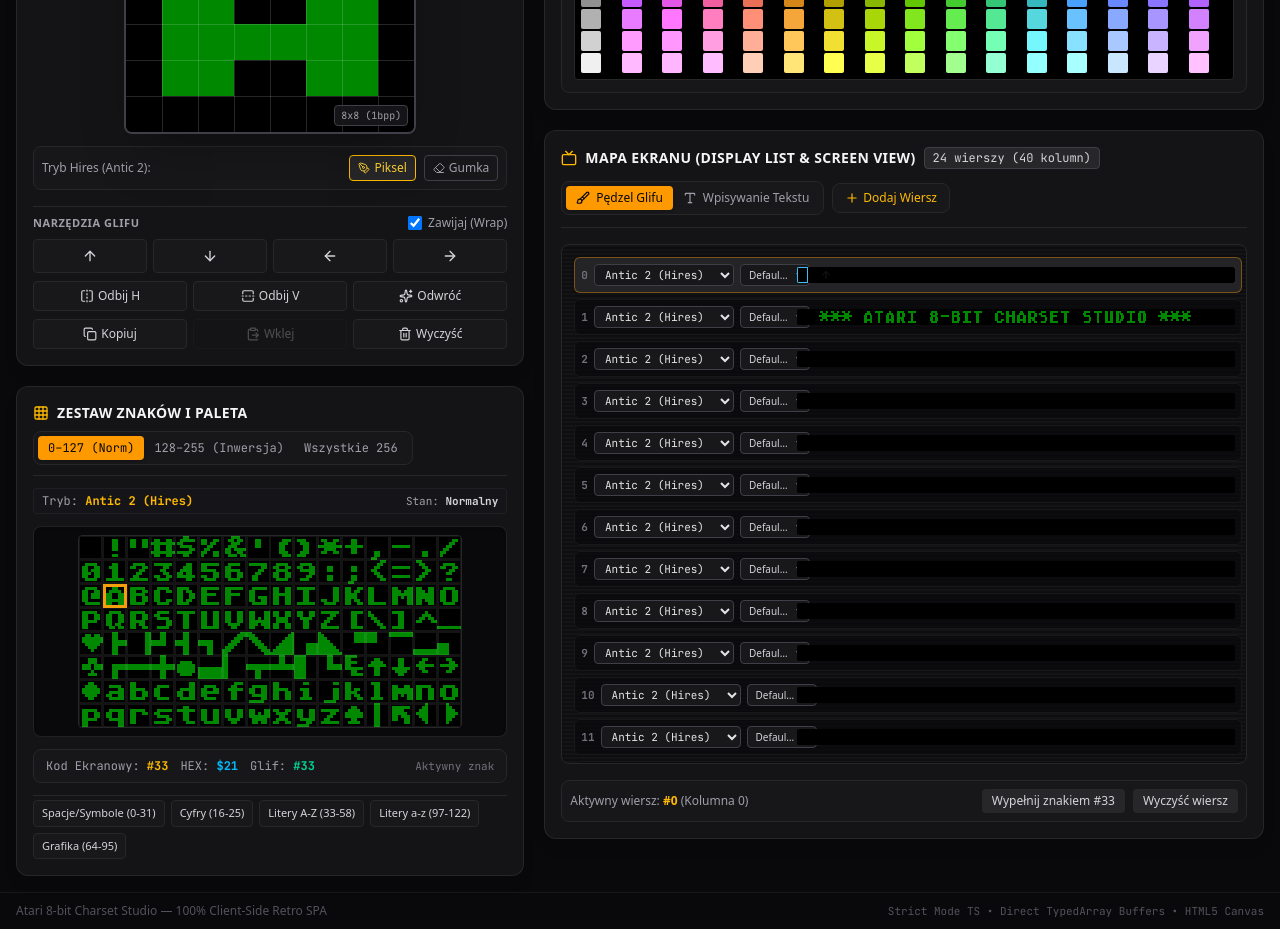
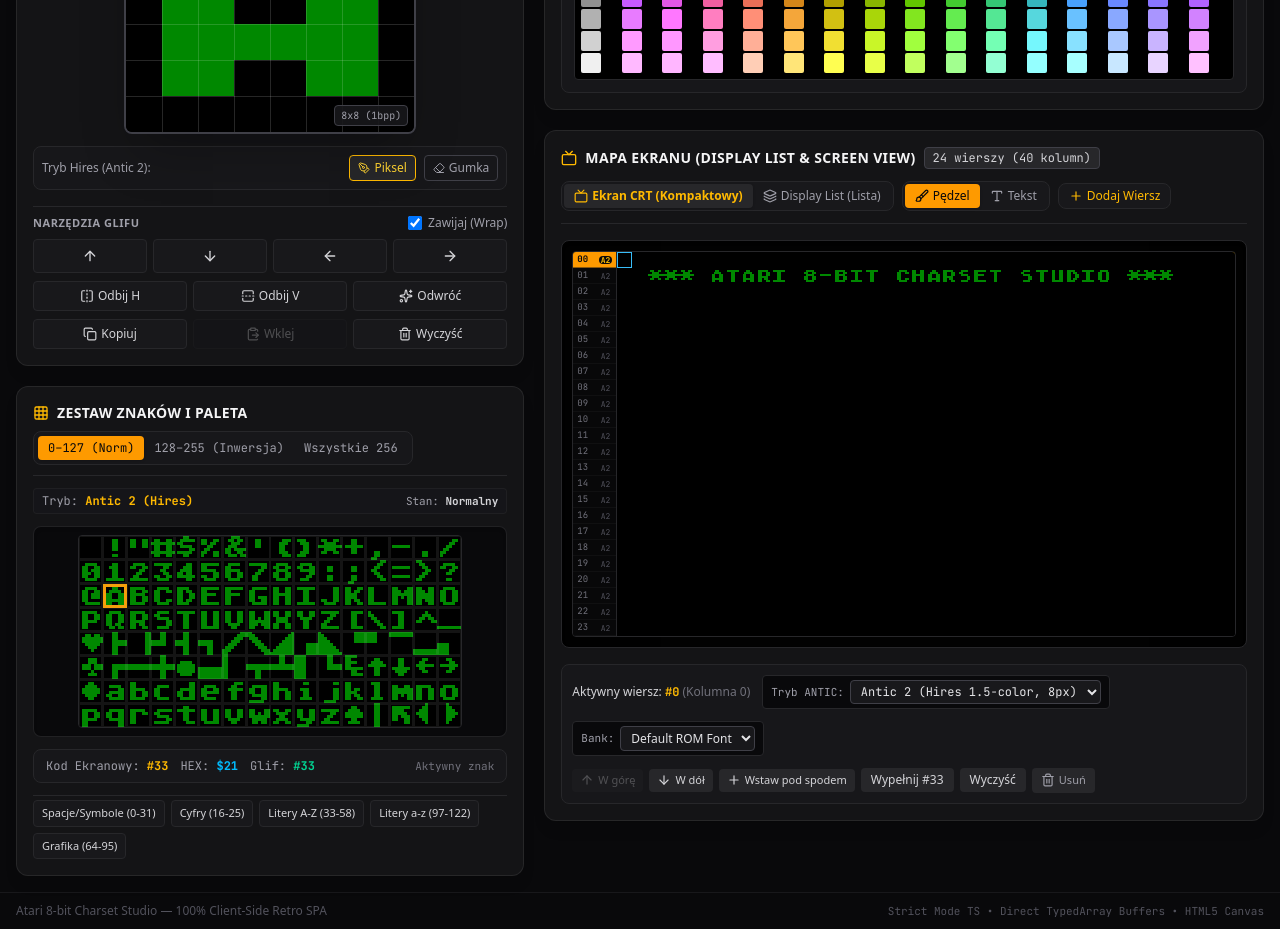
Before and after one commit to grzes71/atari-charset-studio, a React (Vite) app: page / in a window 1280 px wide. Shown: the part 380-1309 px from the top of the page. Built offline with nearby package versions, Linux system fonts and the light colour scheme.

Commit message:
fix: Update Readme

```diff
--- a/src/components/ScreenMap/ScreenMap.tsx
+++ b/src/components/ScreenMap/ScreenMap.tsx
@@ -7,6 +7,7 @@
   ArrowDown,
   Type,
   Brush,
+  Layers,
 } from 'lucide-react';
 import { useAppStore } from '../../store/appStore';
 import { ScreenMapRenderer } from '../../core/renderers/ScreenMapRenderer';
@@ -112,12 +113,10 @@
       onMouseMove={handleMouseMove}
       onMouseUp={handleMouseUp}
       onMouseLeave={handleMouseLeave}
-      className={`cursor-crosshair rounded-xs transition-all ${
-        isSelectedRow ? 'ring-1 ring-amber-500/50 shadow-md' : ''
-      }`}
+      className="cursor-crosshair block"
       style={{
-        width: '100%',
-        maxWidth: '640px',
+        width: '640px',
+        maxWidth: '100%',
         imageRendering: 'pixelated',
         height: `${height}px`,
       }}
@@ -127,6 +126,7 @@
 
 export const ScreenMap: React.FC = () => {
   const [textInput, setTextInput] = useState('');
+  const [viewTab, setViewTab] = useState<'screen' | 'displayList'>('screen');
   const {
     screenRows,
     banks,
@@ -171,37 +171,64 @@
           </span>
         </div>
 
+        {/* View Switch & Tools */}
+        <div className="flex flex-wrap items-center gap-2">
+          {/* Tab View Toggle */}
+          <div className="flex items-center bg-zinc-900 p-0.5 rounded-lg border border-zinc-800 text-xs">
+            <button
+              onClick={() => setViewTab('screen')}
+              className={`flex items-center gap-1 px-2.5 py-1 rounded transition font-medium ${
+                viewTab === 'screen'
+                  ? 'bg-zinc-800 text-amber-400 font-semibold shadow'
+                  : 'text-zinc-400 hover:text-zinc-200'
+              }`}
+            >
+              <Tv className="w-3.5 h-3.5" />
+              <span>Ekran CRT (Kompaktowy)</span>
+            </button>
+            <button
+              onClick={() => setViewTab('displayList')}
+              className={`flex items-center gap-1 px-2.5 py-1 rounded transition font-medium ${
+                viewTab === 'displayList'
+                  ? 'bg-zinc-800 text-amber-400 font-semibold shadow'
+                  : 'text-zinc-400 hover:text-zinc-200'
+              }`}
+            >
+              <Layers className="w-3.5 h-3.5" />
+              <span>Display List (Lista)</span>
+            </button>
+          </div>
+
           {/* Tools: Paint Mode / Text Mode */}
-        <div className="flex items-center gap-2">
-          <div className="flex items-center bg-zinc-900 p-1 rounded-lg border border-zinc-800">
+          <div className="flex items-center bg-zinc-900 p-0.5 rounded-lg border border-zinc-800">
             <button
               onClick={() => setScreenPaintMode('glyph')}
-              className={`flex items-center gap-1.5 px-2.5 py-1 rounded text-xs font-medium transition ${
+              className={`flex items-center gap-1 px-2.5 py-1 rounded text-xs font-medium transition ${
                 screenPaintMode === 'glyph'
                   ? 'bg-amber-500 text-zinc-950 font-bold shadow'
                   : 'text-zinc-400 hover:text-zinc-200'
               }`}
             >
               <Brush className="w-3.5 h-3.5" />
-              <span>Pędzel Glifu</span>
+              <span>Pędzel</span>
             </button>
             <button
               onClick={() => setScreenPaintMode('text')}
-              className={`flex items-center gap-1.5 px-2.5 py-1 rounded text-xs font-medium transition ${
+              className={`flex items-center gap-1 px-2.5 py-1 rounded text-xs font-medium transition ${
                 screenPaintMode === 'text'
                   ? 'bg-amber-500 text-zinc-950 font-bold shadow'
                   : 'text-zinc-400 hover:text-zinc-200'
               }`}
             >
               <Type className="w-3.5 h-3.5" />
-              <span>Wpisywanie Tekstu</span>
+              <span>Tekst</span>
             </button>
           </div>
 
           <button
             onClick={() => addRow()}
             title="Dodaj nowy wiersz na końcu ekranu"
-            className="flex items-center gap-1 px-3 py-1.5 rounded-lg bg-zinc-900 hover:bg-zinc-800 border border-zinc-800 text-xs font-medium text-amber-400 transition"
+            className="flex items-center gap-1 px-2.5 py-1 rounded-lg bg-zinc-900 hover:bg-zinc-800 border border-zinc-800 text-xs font-medium text-amber-400 transition"
           >
             <Plus className="w-3.5 h-3.5" />
             <span>Dodaj Wiersz</span>
@@ -235,21 +262,77 @@
         </form>
       )}
 
-      {/* Screen Rows Container (Display List Rows) */}
-      <div className="flex flex-col gap-1.5 max-h-[520px] overflow-y-auto pr-1 bg-black/70 p-3 rounded-lg border border-zinc-800 scanlines shadow-inner">
+      {/* VIEW TAB 1: COMPACT SEAMLESS SCREEN VIEW (ZERO GAPS BETWEEN ROWS) */}
+      {viewTab === 'screen' && (
+        <div className="flex flex-col bg-black/90 p-2.5 rounded-lg border border-zinc-800 shadow-inner overflow-x-auto items-center">
+          <div className="flex border border-zinc-800 rounded bg-black overflow-hidden relative shadow-2xl">
+            {/* Gutter / Row Numbers */}
+            <div className="flex flex-col select-none bg-zinc-950/90 border-r border-zinc-800 shrink-0 w-11">
+              {screenRows.map((row, idx) => {
+                const rowHeight = (row.mode === 5 ? 16 : 8) * 2;
+                const isSelected = selectedRowIndex === idx;
+                return (
+                  <button
+                    key={row.id}
+                    onClick={() => setSelectedCell(idx, selectedColIndex)}
+                    title={`Wiersz #${idx} — Kliknij, aby wybrać (Tryb Antic ${row.mode})`}
+                    style={{ height: `${rowHeight}px` }}
+                    className={`flex items-center justify-between px-1 font-mono text-[9px] border-b border-zinc-900/50 transition-colors leading-none ${
+                      isSelected
+                        ? 'bg-amber-500 text-zinc-950 font-bold'
+                        : 'text-zinc-500 hover:text-zinc-200 hover:bg-zinc-800/60'
+                    }`}
+                  >
+                    <span>{idx.toString().padStart(2, '0')}</span>
+                    <span
+                      className={`text-[8px] px-0.5 rounded font-mono ${
+                        isSelected ? 'bg-zinc-950 text-amber-400' : 'text-zinc-600'
+                      }`}
+                    >
+                      {row.mode === 5 ? 'A5' : row.mode === 4 ? 'A4' : 'A2'}
+                    </span>
+                  </button>
+                );
+              })}
+            </div>
+
+            {/* Seamless Canvas Stack (Strict 0px Vertical Gap) */}
+            <div className="flex flex-col bg-black scanlines relative">
+              {screenRows.map((row, idx) => {
+                const isSelected = selectedRowIndex === idx;
+                return (
+                  <div
+                    key={row.id}
+                    onClick={() => setSelectedCell(idx, selectedColIndex)}
+                    className={`relative leading-none block p-0 m-0 ${
+                      isSelected ? 'ring-1 ring-inset ring-amber-400/70 z-10' : ''
+                    }`}
+                  >
+                    <RowCanvas rowIndex={idx} />
+                  </div>
+                );
+              })}
+            </div>
+          </div>
+        </div>
+      )}
+
+      {/* VIEW TAB 2: DETAILED DISPLAY LIST ROW EDITOR */}
+      {viewTab === 'displayList' && (
+        <div className="flex flex-col gap-1 max-h-[500px] overflow-y-auto pr-1 bg-black/70 p-2.5 rounded-lg border border-zinc-800 scanlines shadow-inner">
           {screenRows.map((row, idx) => (
             <div
               key={row.id}
               onClick={() => setSelectedCell(idx, selectedColIndex)}
-            className={`flex items-center gap-2 p-1.5 rounded-md transition-colors ${
+              className={`flex items-center gap-2 p-1.5 rounded transition-colors ${
                 selectedRowIndex === idx
                   ? 'bg-zinc-800/90 border border-amber-500/40 shadow'
                   : 'bg-zinc-950/60 border border-zinc-900 hover:border-zinc-800'
               }`}
             >
               {/* Row Number & Display List Controls */}
-            <div className="flex items-center gap-1.5 w-52 shrink-0">
-              <span className="font-mono text-[11px] text-zinc-500 w-5 text-right font-bold">
+              <div className="flex items-center gap-1.5 w-56 shrink-0">
+                <span className="font-mono text-[11px] text-zinc-400 w-5 text-right font-bold">
                   {idx}
                 </span>
 
@@ -325,30 +408,110 @@
             </div>
           ))}
         </div>
+      )}
 
-      {/* Row Quick Action Toolbar */}
+      {/* Active Row Inspector & Quick Actions Bar */}
       {activeRow && (
-        <div className="flex flex-wrap items-center justify-between gap-2 bg-zinc-900/80 p-2 rounded-lg border border-zinc-800 text-xs">
-          <div className="flex items-center gap-2">
-            <span className="text-zinc-400">
-              Aktywny wiersz: <strong className="text-amber-400">#{selectedRowIndex}</strong> (Kolumna {selectedColIndex})
+        <div className="flex flex-wrap items-center justify-between gap-3 bg-zinc-900/90 p-2.5 rounded-lg border border-zinc-800 text-xs">
+          {/* Active Row Info & Mode/Bank Selectors */}
+          <div className="flex flex-wrap items-center gap-3">
+            <span className="text-zinc-300 font-medium">
+              Aktywny wiersz: <strong className="text-amber-400 font-mono">#{selectedRowIndex}</strong>{' '}
+              <span className="text-zinc-500">(Kolumna {selectedColIndex})</span>
             </span>
+
+            {/* Quick Mode Changer for Active Row */}
+            <div className="flex items-center gap-1.5 bg-zinc-950 px-2 py-1 rounded border border-zinc-800">
+              <span className="text-[11px] text-zinc-400 font-mono">Tryb ANTIC:</span>
+              <select
+                value={activeRow.mode}
+                onChange={(e) => setRowMode(selectedRowIndex, Number(e.target.value) as AnticMode)}
+                className="bg-zinc-900 border border-zinc-700 text-zinc-200 text-xs font-mono rounded px-1.5 py-0.5 focus:outline-none focus:ring-1 focus:ring-amber-500 cursor-pointer"
+              >
+                <option value={2}>Antic 2 (Hires 1.5-color, 8px)</option>
+                <option value={4}>Antic 4 (Multi 4-color, 8px)</option>
+                <option value={5}>Antic 5 (Multi 4-color, 16px)</option>
+              </select>
             </div>
-          <div className="flex items-center gap-2">
+
+            {/* Quick Bank Changer for Active Row */}
+            <div className="flex items-center gap-1.5 bg-zinc-950 px-2 py-1 rounded border border-zinc-800">
+              <span className="text-[11px] text-zinc-400 font-mono">Bank:</span>
+              <select
+                value={activeRow.bankId}
+                onChange={(e) => setRowBank(selectedRowIndex, e.target.value)}
+                className="bg-zinc-900 border border-zinc-700 text-zinc-200 text-xs rounded px-1.5 py-0.5 focus:outline-none focus:ring-1 focus:ring-amber-500 cursor-pointer"
+              >
+                {Object.values(banks).map((b) => (
+                  <option key={b.id} value={b.id}>
+                    {b.name}
+                  </option>
+                ))}
+              </select>
+            </div>
+          </div>
+
+          {/* Row Action Buttons */}
+          <div className="flex flex-wrap items-center gap-1.5">
+            {/* Move Up/Down */}
+            <button
+              onClick={() => moveRow(selectedRowIndex, 'up')}
+              disabled={selectedRowIndex === 0}
+              title="Przenieś wiersz w górę"
+              className="p-1 px-2 rounded bg-zinc-800 hover:bg-zinc-700 text-zinc-300 disabled:opacity-30 transition flex items-center gap-1"
+            >
+              <ArrowUp className="w-3.5 h-3.5" />
+              <span className="text-[11px]">W górę</span>
+            </button>
+            <button
+              onClick={() => moveRow(selectedRowIndex, 'down')}
+              disabled={selectedRowIndex === screenRows.length - 1}
+              title="Przenieś wiersz w dół"
+              className="p-1 px-2 rounded bg-zinc-800 hover:bg-zinc-700 text-zinc-300 disabled:opacity-30 transition flex items-center gap-1"
+            >
+              <ArrowDown className="w-3.5 h-3.5" />
+              <span className="text-[11px]">W dół</span>
+            </button>
+
+            {/* Insert Row After */}
+            <button
+              onClick={() => addRow(selectedRowIndex)}
+              title="Wstaw wiersz poniżej bieżącego"
+              className="p-1 px-2 rounded bg-zinc-800 hover:bg-zinc-700 text-zinc-300 hover:text-amber-400 transition flex items-center gap-1"
+            >
+              <Plus className="w-3.5 h-3.5" />
+              <span className="text-[11px]">Wstaw pod spodem</span>
+            </button>
+
+            {/* Fill Row */}
             <button
               onClick={() => fillRow(selectedRowIndex, isInverseActive ? selectedCharIndex | 0x80 : selectedCharIndex)}
               className="px-2.5 py-1 rounded bg-zinc-800 hover:bg-zinc-700 text-zinc-300 hover:text-amber-400 transition"
               title="Wypełnij cały wiersz aktywnym znakiem"
             >
-              Wypełnij znakiem #{selectedCharIndex}
+              Wypełnij #{selectedCharIndex}
             </button>
+
+            {/* Clear Row */}
             <button
               onClick={() => clearRow(selectedRowIndex)}
               className="px-2.5 py-1 rounded bg-zinc-800 hover:bg-zinc-700 text-zinc-300 hover:text-red-400 transition"
               title="Wyczyść cały wiersz (spacje)"
             >
-              Wyczyść wiersz
+              Wyczyść
             </button>
+
+            {/* Delete Row */}
+            {screenRows.length > 1 && (
+              <button
+                onClick={() => deleteRow(selectedRowIndex)}
+                title="Usuń ten wiersz"
+                className="p-1 px-2 rounded bg-zinc-800 hover:bg-red-950/60 text-zinc-400 hover:text-red-400 border border-transparent hover:border-red-800/40 transition flex items-center gap-1"
+              >
+                <Trash2 className="w-3.5 h-3.5" />
+                <span className="text-[11px]">Usuń</span>
+              </button>
+            )}
           </div>
         </div>
       )}
```
Also changed, not shown: 1 other file (tests, documents, lock files or other folders). Lines whose indentation alone changed are shown as unchanged.
